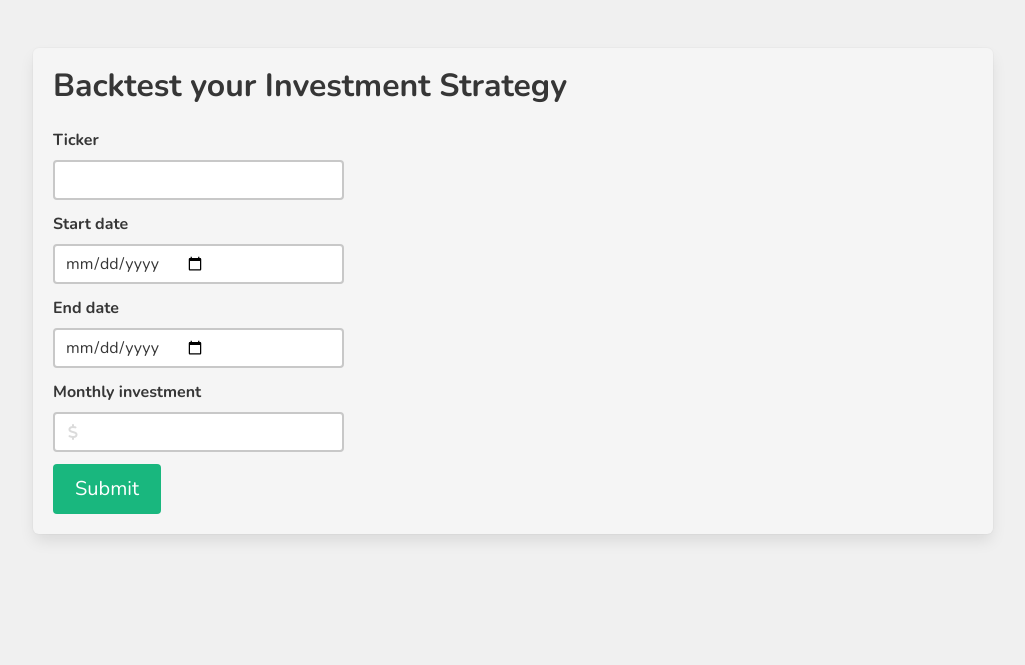
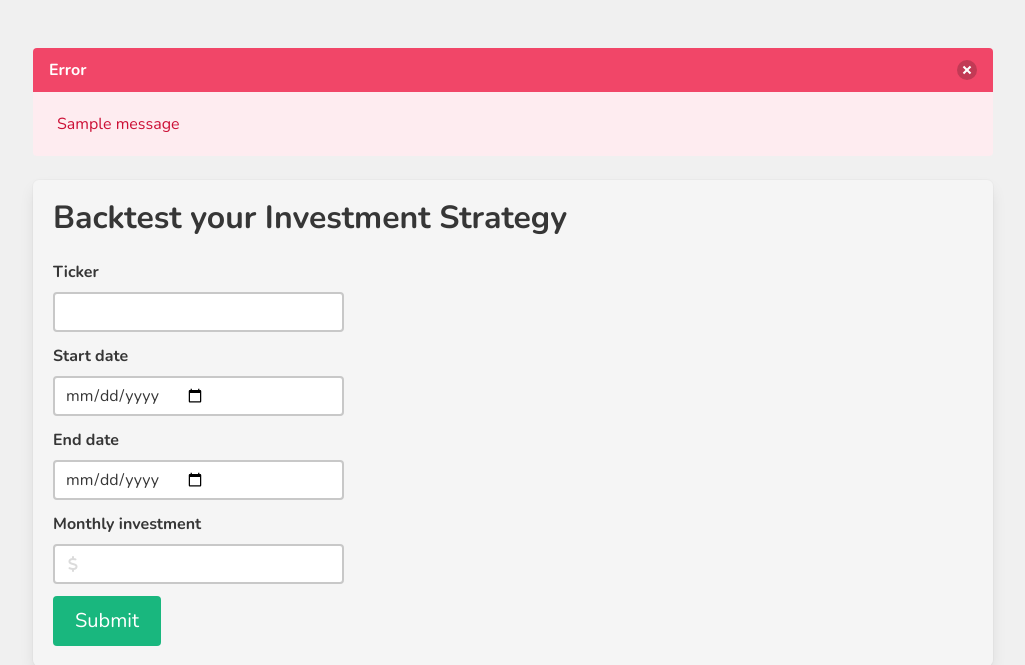
Before and after one commit to jaredblackjcb/finance-tools, a Django app: page /backtester/ in a window 1280 px wide. Shown: the part 52-717 px from the top of the page, without its empty margins (127-1152 px from the left). Run offline with Django 4.2, Linux system fonts and the light colour scheme; tables that the repository leaves empty hold one stand-in row (values such as "Sample post"); one stand-in notice (Sample message) is shown; style sheets or scripts are compiled from the project's sources; some libraries are stand-ins or nearby versions.

Commit message:
Add basic error handling for backtester form

```diff
--- a/backtester/views.py
+++ b/backtester/views.py
@@ -17,9 +17,12 @@ def backtester(request):
             end_date = form.cleaned_data['end_date']
             monthly_investment = form.cleaned_data['monthly_investment']
             backtest_controller = BacktestController(ticker=ticker, start_date=start_date, end_date=end_date, strategy=DollarCostAverage, monthly_cash=monthly_investment)
-            backtest_data = backtest_controller.run()
-            print(backtest_data)
-            context_dict.update({'backtest_data':backtest_data})
+            try:
+                backtest_data = backtest_controller.run()
+                print(backtest_data)
+                context_dict.update({'backtest_data':backtest_data})
+            except:
+                messages.error(request, "An error occurred. Please ensure that you have entered a valid ticker symbol and date range.")
 
         else:
             for key, value in form.errors.items():
--- a/templates/backtester/backtester.html
+++ b/templates/backtester/backtester.html
@@ -2,6 +2,21 @@
 {% extends "../main.html" %}
 {% load widget_tweaks %}
 {% block content %}
+    <!-- Notifications -->
+    {% if messages %}
+        {% for message in messages %}
+        <!-- Error Message -->
+        <article class="message is-danger">
+            <div class="message-header">
+                <p>Error</p>
+                <button class="delete" aria-label="delete"></button>
+            </div>
+            <div class="message-body">
+                {{ message.message }}
+            </div>
+        </article>
+        {% endfor %}
+    {% endif %}
 <section id="backtest-form">
     <div class="tile is-ancestor">
         <div class="tile is-parent">
--- a/templates/index.html
+++ b/templates/index.html
@@ -17,10 +17,10 @@
                         </div>
                     </article>
                 {% else %}
-                <!-- Failure Message -->
+                <!-- Error Message -->
                 <article class="message is-danger">
                     <div class="message-header">
-                      <p>Failure</p>
+                      <p>Error</p>
                       <button class="delete" aria-label="delete"></button>
                     </div>
                     <div class="message-body">
```
